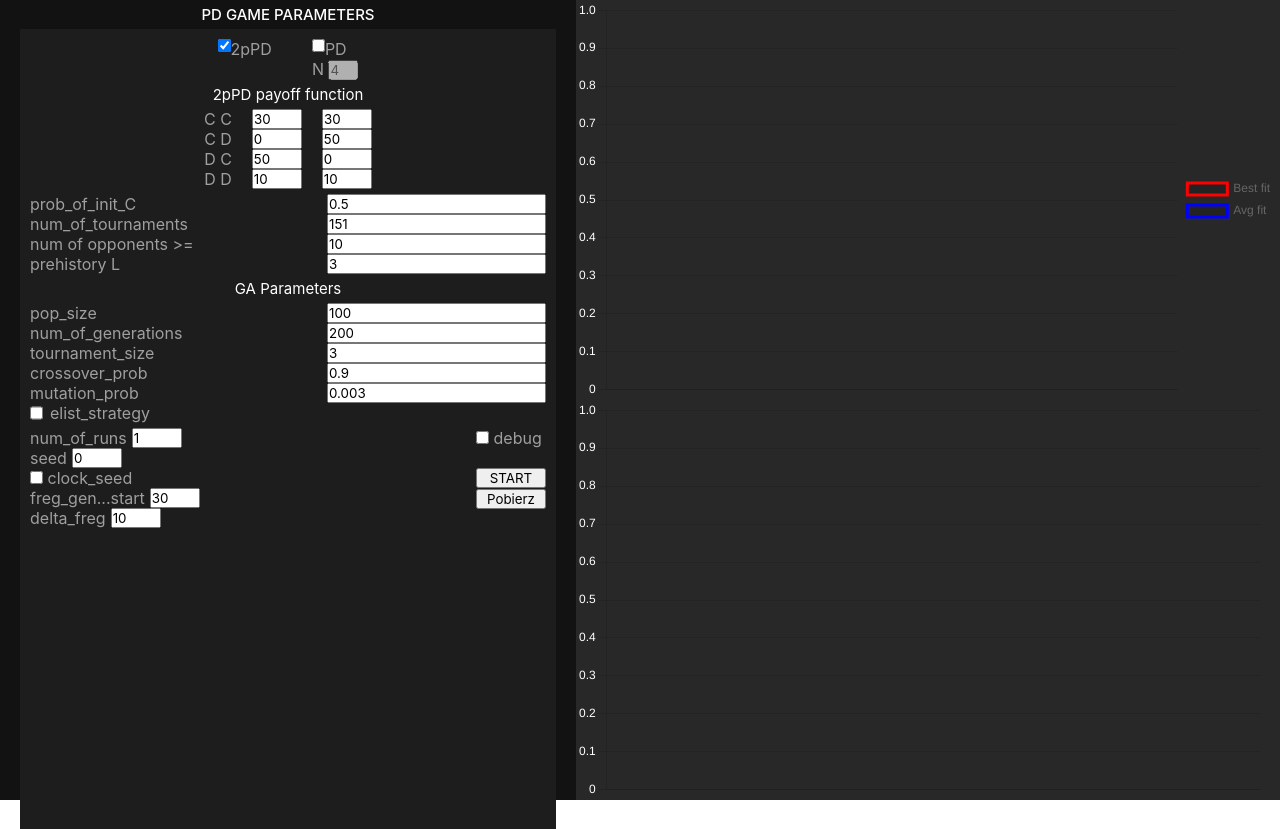
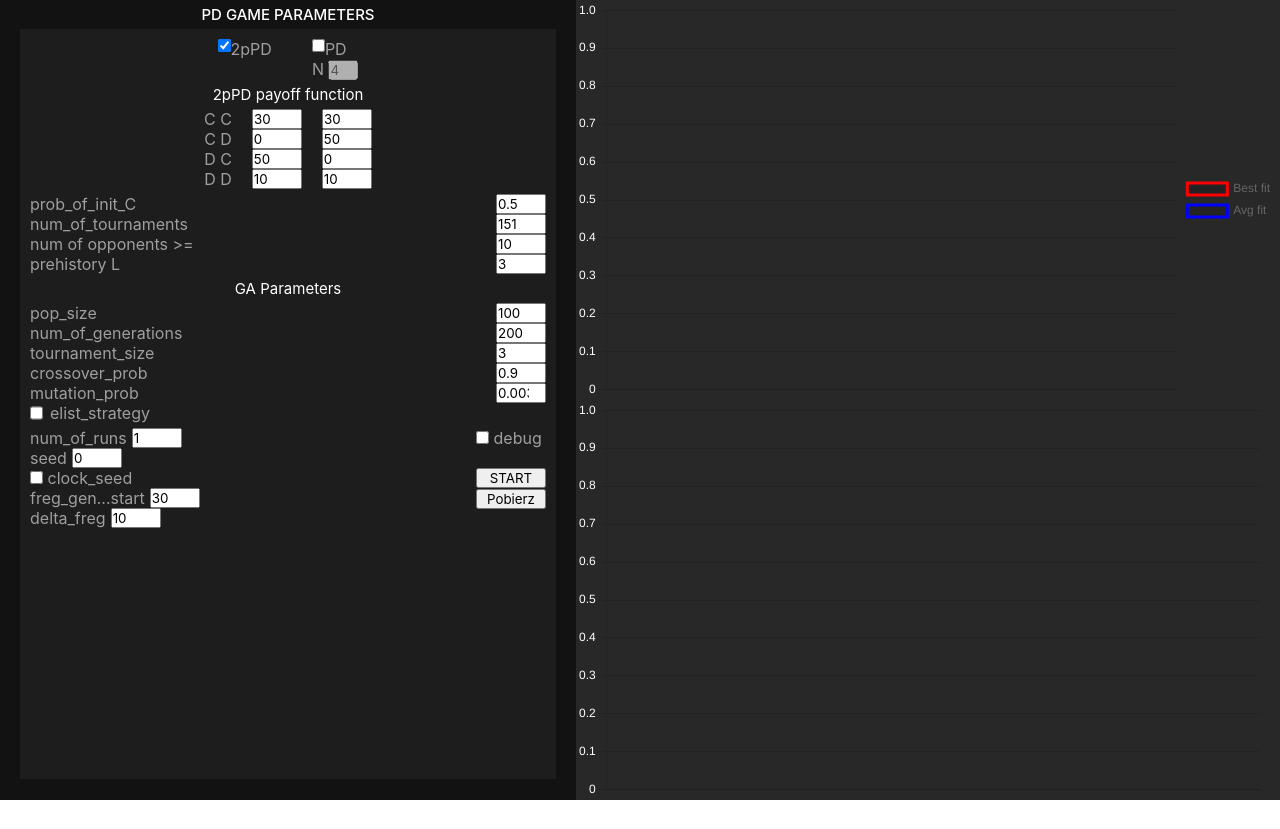
Before and after one commit to MatuszG/AIN, a React app: page / in a window 1280 px wide. After the commit the page ends 800 px from the top, so only its background shows below. Built offline with nearby package versions, Linux system fonts and the light colour scheme.

Commit message:
fix bugs

```diff
--- a/src/components/homePage/HomePage.js
+++ b/src/components/homePage/HomePage.js
@@ -351,6 +351,7 @@ const HomePage = () => {
             <div className="HomePage-container-prob-info">
               <p>prob_of_init_C</p>
               <input
+                className="input"
                 type="number"
                 step="0.01"
                 value={probOfInit}
@@ -364,6 +365,7 @@ const HomePage = () => {
             <div className="HomePage-container-prob-info">
               <p>num_of_tournaments</p>
               <input
+                className="input"
                 type="number"
                 value={numOfTournaments}
                 onChange={(e) =>
@@ -376,6 +378,7 @@ const HomePage = () => {
             <div className="HomePage-container-prob-info">
               <p>num of opponents {">"}=</p>
               <input
+                className="input"
                 type="number"
                 value={numOfOpponents}
                 onChange={(e) =>
@@ -388,6 +391,7 @@ const HomePage = () => {
             <div className="HomePage-container-prob-info">
               <p>prehistory L</p>
               <input
+                className="input"
                 type="number"
                 value={prehistoryLength}
                 onChange={(e) =>
@@ -403,6 +407,7 @@ const HomePage = () => {
             <div className="HomePage-container-parameters-info">
               <p>pop_size</p>
               <input
+                className="input"
                 type="number"
                 value={popSize}
                 onChange={(e) =>
@@ -413,6 +418,7 @@ const HomePage = () => {
             <div className="HomePage-container-parameters-info">
               <p>num_of_generations</p>
               <input
+                className="input"
                 type="number"
                 value={numOfGenerations}
                 onChange={(e) =>
@@ -425,6 +431,7 @@ const HomePage = () => {
             <div className="HomePage-container-parameters-info">
               <p>tournament_size</p>
               <input
+                className="input"
                 type="number"
                 value={tournamentSize}
                 onChange={(e) =>
@@ -437,6 +444,7 @@ const HomePage = () => {
             <div className="HomePage-container-parameters-info">
               <p>crossover_prob</p>
               <input
+                className="input"
                 type="number"
                 step="0.01"
                 value={crossoverProb}
@@ -450,6 +458,7 @@ const HomePage = () => {
             <div className="HomePage-container-parameters-info">
               <p>mutation_prob</p>
               <input
+                className="input"
                 type="number"
                 value={mutationProb}
                 onChange={(e) =>
--- a/src/components/homePage/HomePage.sass
+++ b/src/components/homePage/HomePage.sass
@@ -18,7 +18,7 @@
             text-transform: uppercase
             font-weight: 500
         .HomePage-container
-            min-height: calc(100%)
+            min-height: calc(100% - 50px)
             background-color: rgb(29,29,29)
             margin: 5px 20px
             color: rgb(159,159,159)
@@ -90,3 +90,5 @@
                         text-transform: uppercase
                 .HomePage-container-start-container-file-button
                     width: 70px
+.input
+    width: 50px
```
